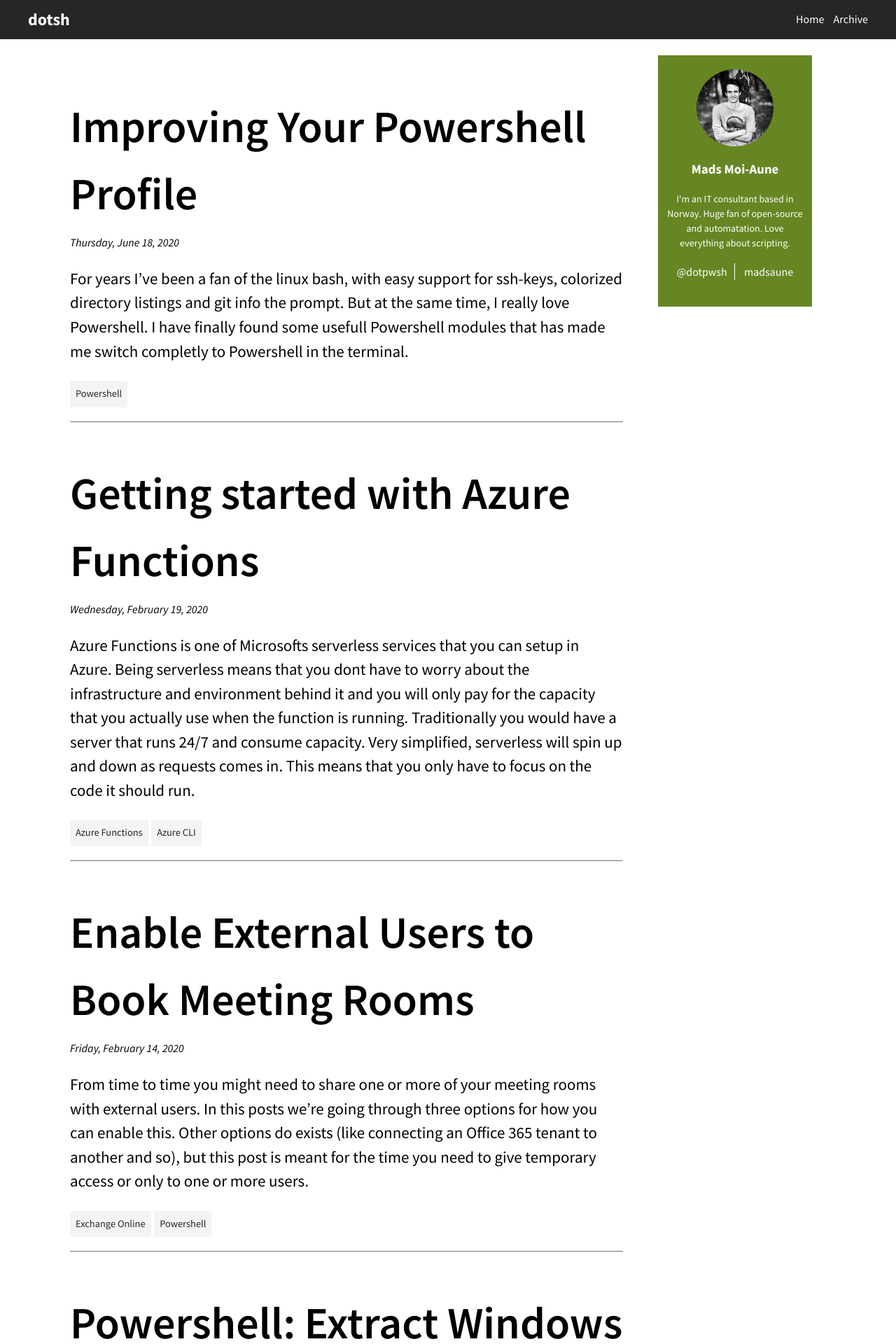
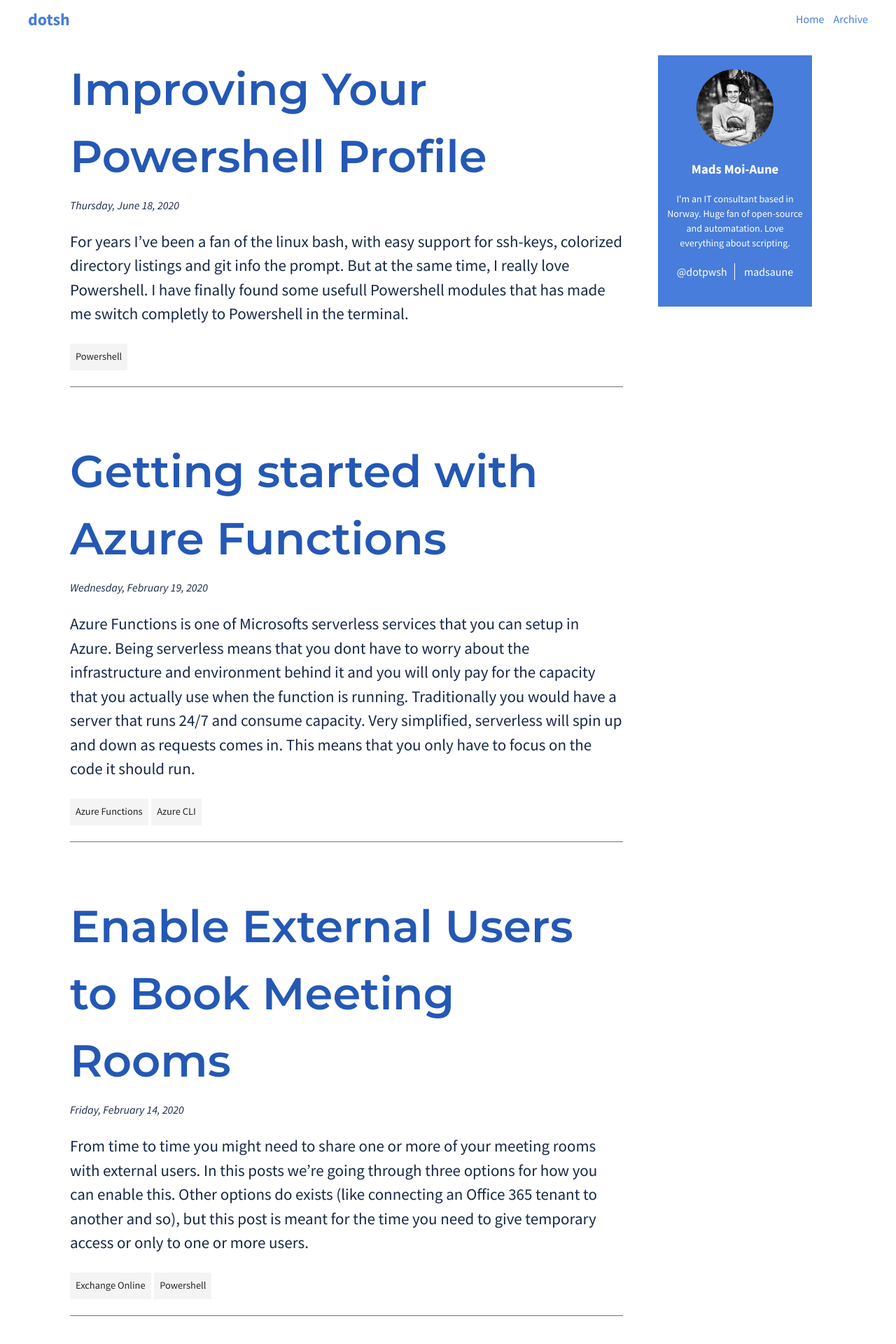
Before and after one commit to madsaune/dotsh.no, a Jekyll site: the page built from index.html, in a window 1280 px wide. Shown: the top 1920 px of the page at 70% size. Built offline with Jekyll 4.4.1, drawn with Linux system fonts in a browser that asks for light colours; the list of posts is cut into pages by our own code.

Commit message:
:lipstick: New colors

```diff
--- a/_layouts/default.html
+++ b/_layouts/default.html
@@ -14,7 +14,7 @@
 
     <link rel="shortcut icon" type="image/png" href="{{ site.baseurl }}assets/favicon.png"/>
     <link rel="preconnect" href="https://fonts.gstatic.com">
-    <link href="https://fonts.googleapis.com/css2?family=Source+Sans+Pro:ital,wght@0,400;0,600;0,700;1,400&display=swap" rel="stylesheet">
+    <link href="https://fonts.googleapis.com/css2?family=Montserrat:wght@400;600&family=Source+Sans+Pro:ital,wght@0,400;0,600;0,700;1,400&display=swap" rel="stylesheet">
     <link rel="stylesheet" href="{{ site.baseurl }}assets/css/styles.css">
 </head>
 <body>
--- a/_sass/main.scss
+++ b/_sass/main.scss
@@ -45,7 +45,8 @@ p, h1, h2, h3, h4, h5, h6, ul, ol {
 }
 
 header {
-    background: #262626;
+    // background: #262626;
+    background: #ffffff;
     padding: 10px 40px;
     overflow: hidden;
     margin-bottom: 1.429rem;
@@ -57,7 +58,8 @@ header::after {
 }
 
 header h1 {
-    color: #ffffff;
+    // color: #ffffff;
+    color: #487ddb;
     margin: 0;
     font-size: 24px;
     float: left;
@@ -84,12 +86,20 @@ header nav ul li:last-child {
 }
 
 header nav ul li a {
-    color: #ffffff;
+    // color: #ffffff;
+    color: #487ddb;
     text-decoration: none;
 }
 
 header nav ul li a:hover {
-    border-bottom: 2px solid #ffffff;
+    // border-bottom: 2px solid #ffffff;
+    border-bottom: 2px solid #487ddb;
+}
+
+.page-title {
+    color: #2458b5;
+    font-size: 4rem;
+    margin-top: 0;
 }
 
 .container {
@@ -111,7 +121,8 @@ header nav ul li a:hover {
 }
 
 .contact_card {
-    background: #668623;
+    // background: #668623;
+    background: #487ddb;
     padding: 1.25rem 0 3.75rem 0;
     color: #FFFFFF;
 }
@@ -167,10 +178,12 @@ header nav ul li a:hover {
 }
 
 .article {
-    margin-bottom: 1.25rem;
-    padding-bottom: 1.25rem;
+    // margin-bottom: 1.25rem;
+    margin-bottom: 4.55rem;
+    padding-bottom: 1.438rem;
     border-bottom: 1px solid #737373;
     font-size: 1.438rem;
+    color: #172847;
 }
 
 .article img {
@@ -178,17 +191,33 @@ header nav ul li a:hover {
     box-shadow: 0px 0px 4px rgba(0, 0, 0, .2);
 }
 
+.article a,
+.archive-list a {
+    color: #2658b5;
+}
+
+.article a:hover,
+.archive-list a:hover {
+    color: #183b7a;
+}
+
 .article:last-child {
     border-bottom: none;
 }
 
 .article--heading {
+    margin-top: 0;
     margin-bottom: 0.625rem;
     font-size: 4rem;
+    // color: #487ddb;
+    color: #2458b5;
+    font-family: "Montserrat";
 }
 
 .article--heading a {
-    color: #000000;
+    // color: #000000;
+    // color: #487ddb;
+    color: #2458b5;
     text-decoration: none;
 }
 
@@ -220,6 +249,7 @@ header nav ul li a:hover {
 .archive-list {
     margin-bottom: 1.25rem;
     padding-bottom: 1.25rem;
+    font-size: 1.438rem;
 }
 
 .highlight pre {
```
